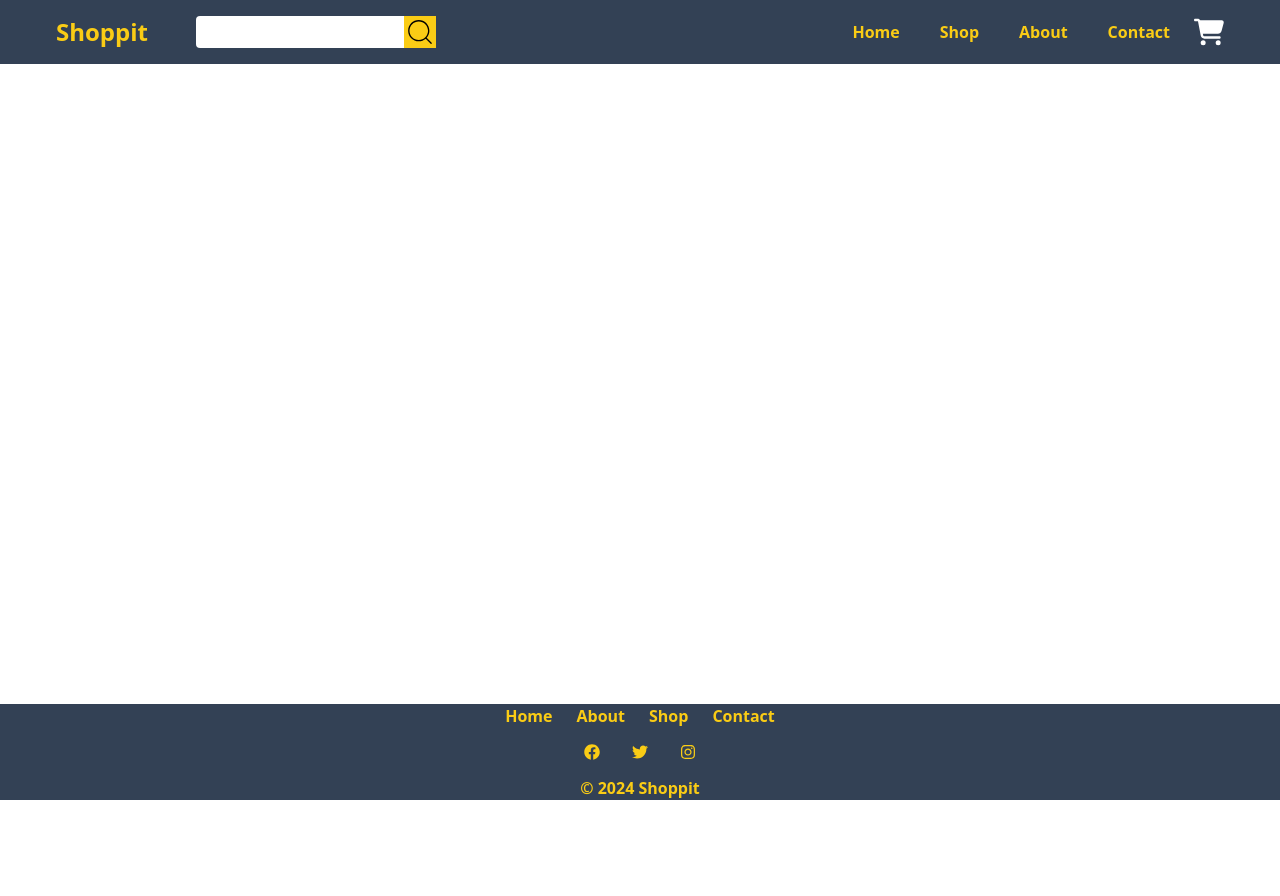
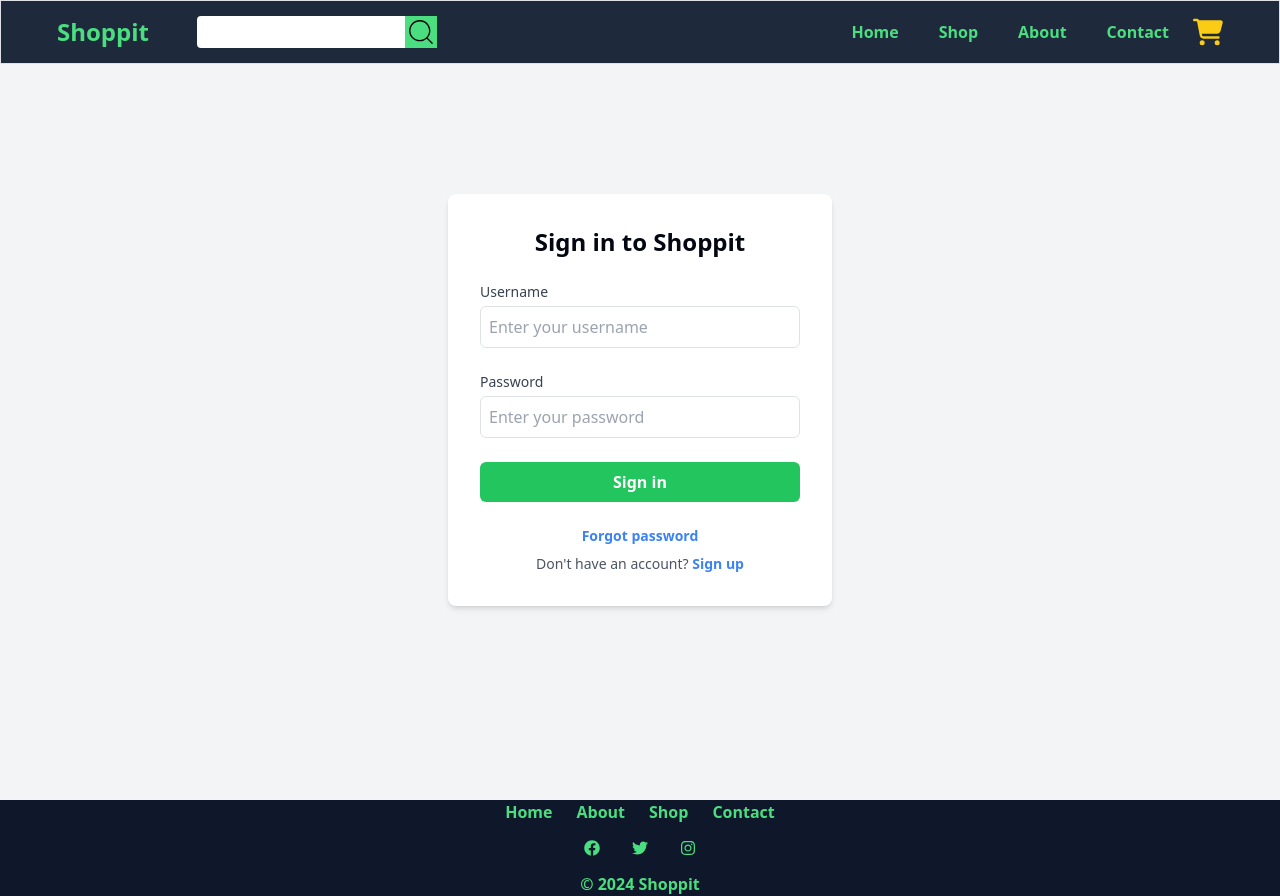
Before and after one commit to firomsahika/frontend-ecommerce-Reactjs, a React (Vite) app: page /login in a window 1280 px wide. Before the commit the page ends 800 px from the top, so only its background shows below. Built offline with nearby package versions, Linux system fonts and the light colour scheme.

Commit message:
added loginpage

```diff
--- a/src/api.js
+++ b/src/api.js
@@ -1,5 +1,5 @@
 import axios from "axios"
-import { error } from "console"
+
 import { jwtDecode } from "jwt-decode"
 
 export const BASE_URL = "http://127.0.0.1:8000"
--- a/src/components/home/HomeCard.jsx
+++ b/src/components/home/HomeCard.jsx
@@ -5,7 +5,7 @@ const HomeCard = ({product}) =>{
       return (
         <div className='w-full'>
             <Link to={`/products/${product.slug}`}>
-               <div className="flex w-54 p-4 flex-col items-center justify-center border rounded-xl ">
+               <div className="flex w-full p-4 flex-col items-center justify-center border-2 border-green-400  rounded-xl ">
                 <div className='w-full'>
                     <img src={`${BASE_URL}${product.image}`} alt="product-image"
                     className="w-full object-cover rounded-xl h-40"
@@ -16,7 +16,7 @@ const HomeCard = ({product}) =>{
                     <h6 className="text-slate-600 text-sm">${product.price}</h6>
                     <h6 className="text-slate-600 text-sm">{product.ram}</h6>
                 </div>
-                <button className="px-4 py-2 mt-2 border bg-slate-900 font-semibold text-yellow-400 rounded-md">
+                <button className="px-4 py-2 mt-2 border bg-green-400 font-semibold text-white rounded-md">
                     Add to Cart
                 </button>
                 </div>
--- a/src/components/search/SearchInput.jsx
+++ b/src/components/search/SearchInput.jsx
@@ -5,7 +5,7 @@ const SearchInput = () => {
   return (
     <div className='flex items-center justify-end relative'>
       <input type='text' className='p-2 w-60 h-8 rounded-sm outline-none text-black'/>
-      <span className='absolute items-center justify-end bg-yellow-400'>
+      <span className='absolute items-center justify-end bg-green-400'>
          <CiSearch size={32} className='text-black '/>
       </span>
     </div>
--- a/src/components/ui/Footer.jsx
+++ b/src/components/ui/Footer.jsx
@@ -2,7 +2,7 @@ import {FaFacebook, FaInstagram, FaTwitter} from 'react-icons/fa'
 
 const Footer = () =>{
     return(
-        <footer className=' flex items-center text-yellow-400 font-semibold justify-center bg-slate-700 '>
+        <footer className=' flex items-center text-green-400 font-semibold justify-center bg-slate-900 '>
             <div className="flex flex-col items-center gap-3">
                 <div className="flex gap-4">
                     <a href="#">Home</a>
--- a/src/components/ui/NavBar.jsx
+++ b/src/components/ui/NavBar.jsx
@@ -5,16 +5,16 @@ import SearchInput from "../search/SearchInput"
 
 const NavBar = ({numCartItems}) =>{
     return(
-       <nav className="flex z-40 w-full h-16 bg-slate-700 text-white fixed items-center justify-between px-14">
+       <nav className="flex z-40 w-full  items-center  h-16 border bg-slate-800  fixed  justify-between px-14">
         <div className="flex gap-5 items-center">
-            <Link to="/" className="text-2xl font-semibold text-yellow-400">Shoppit</Link>
+            <Link to="/" className="text-2xl font-semibold text-green-400">Shoppit</Link>
             <SearchInput />
         </div>
         <div className="flex items-center gap-4">
             <NavLink />
             <Link to="/cart" className="flex items-center gap-2 relative">
-              <FaCartShopping size={30}/>
-              {numCartItems === 0 ? <></> : <span className="absolute left-4 bottom-4 text-black font-semibold flex items-center justify-center bg-yellow-400 rounded-full h-6 w-6">
+              <FaCartShopping size={30} className="text-yellow-400"/>
+              {numCartItems === 0 ? <></> : <span className="absolute left-4 bottom-4  font-semibold flex items-center justify-center bg-yellow-400 rounded-full h-6 w-6">
                 {numCartItems}
               </span>}
 
--- a/src/components/ui/NavLink.jsx
+++ b/src/components/ui/NavLink.jsx
@@ -2,7 +2,7 @@ import {Link} from 'react-router-dom'
 
 const NavLink = () =>{
     return (
-        <ul className="flex gap-10 w-full text-yellow-400 font-semibold">
+        <ul className="flex   gap-10 w-full text-green-400 font-semibold">
             <li>
                 <a>Home</a>
             </li>
--- a/src/components/ui/ProtectedRoute.jsx
+++ b/src/components/ui/ProtectedRoute.jsx
@@ -1,11 +1,13 @@
+import { jwtDecode } from 'jwt-decode'
 import api from '../../api'
-import jwtDecode from 'jwt-decode' // No need to destructure
+// No need to destructure
 import React, { useState, useEffect } from 'react'
-import Spinner from "../ui/Spinner"
-import { Navigate } from 'react-router-dom'
+// import Spinner from "../ui/Spinner"
+import { Navigate, useLocation } from 'react-router-dom'
 
 const ProtectedRoute = ({ children }) => {
   const [isAuthorized, setIsAuthorized] = useState(null)
+  const location = useLocation()
 
   useEffect(() => {
     auth().catch(() => setIsAuthorized(false))
@@ -46,13 +48,13 @@ const ProtectedRoute = ({ children }) => {
     }
   }
 
-  if (isAuthorized === null) {
-    return <Spinner />
-  }
+  // if (isAuthorized === null) {
+  //   return <Spinner />
+  // }
 
   return (
     <div>
-      {isAuthorized ? children : <Navigate to="/login" />}
+      {isAuthorized ? children : <Navigate to="/login" state={{location}} replace/>}
     </div>
   )
 }
--- a/src/components/ui/Spinner.jsx
+++ b/src/components/ui/Spinner.jsx
@@ -7,7 +7,7 @@ const override = {
   borderColor: "red",
 };
 
-function Spinner() {
+const Spinner= ()=> {
   let [loading, setLoading] = useState(true);
   let [color, setColor] = useState("#ffffff");
 
--- a/src/components/user/LoginPage.jsx
+++ b/src/components/user/LoginPage.jsx
@@ -1,11 +1,86 @@
-import React from 'react'
+// src/Login.js
+import api from '@/api';
+import React, { useState } from 'react';
 
 const LoginPage = () => {
+
+  const [password, setPassword] = useState("")
+  const [username, setUserName]= useState("")
+  const [loading, setLoading] = useState(false)
+  const [error, setError] = useState("")
+
+  const userInfo = {username, password}
+
+  function handleSubmit(e){
+    e.preventDefault()
+    setLoading(true)
+
+    api.post("token/", userInfo)
+    .then(res =>{
+      console.log(res.data)
+
+      localStorage.setItem("access", res.data.access)
+      localStorage.setItem("refresh", res.data.refresh)
+
+      setLoading(false)
+      setError("")
+    })
+    .catch(err =>{
+      console.log(err.message)
+      setLoading(false)
+      setError(err.message)
+    })
+  }
+
+
+
+
   return (
-    <div>
-      login page
+    <div className="flex items-center justify-center min-h-screen bg-gray-100">
+      <div className="bg-white shadow-md rounded-lg p-8 w-96">
+        <h2 className="text-2xl font-bold text-center mb-6">Sign in to Shoppit</h2>
+        <form onSubmit={handleSubmit}>
+          <div className="mb-4">
+            <label className="block text-sm font-medium text-gray-700" htmlFor="username">Username</label>
+            <input
+              type="text"
+              id="username"
+              value={username}
+              onChange={(e) => setUserName(e.target.value)}
+              className="mt-1 block w-full border border-gray-300 rounded-md p-2 focus:border-blue-500 focus:ring focus:ring-blue-200"
+              placeholder="Enter your username"
+              required
+            />
+          </div>
+          <div className="mb-6">
+            <label className="block text-sm font-medium text-gray-700" htmlFor="password">Password</label>
+            <input
+              type="password"
+              id="password"
+              value={password}
+              onChange={(e) => setPassword(e.target.value)}
+              className="mt-1 block w-full border border-gray-300 rounded-md p-2 focus:border-blue-500 focus:ring focus:ring-blue-200"
+              placeholder="Enter your password"
+              required
+            />
+          </div>
+          <button
+            type="submit"
+            disabled={loading}
+            className="w-full bg-green-500 text-white font-semibold py-2 rounded-md hover:bg-blue-700 transition duration-200"
+          >
+            Sign in
+          </button>
+        </form>
+        <p className="mt-4 text-center text-sm text-gray-600">
+          <a href="#" className="text-blue-500 font-semibold hover:underline">Forgot password</a>
+        </p>
+        <p className="mt-2 text-center text-sm text-gray-600">
+          Don't have an account? <a href="#" className="text-blue-500 font-semibold hover:underline">Sign up</a>
+        </p>
+      </div>
     </div>
-  )
-}
+  );
+};
 
-export default LoginPage
+export default LoginPage;
```
Also changed, not shown: 1 other file (tests, documents, lock files or other folders).
